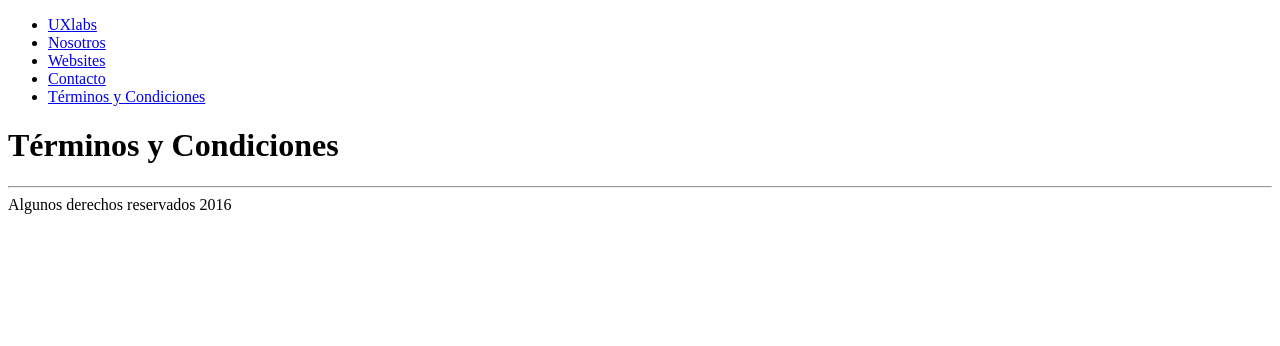
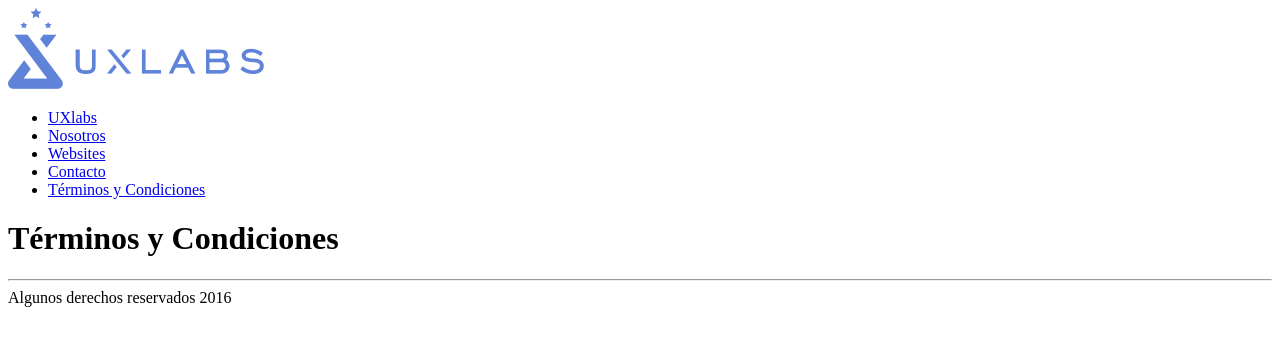
Before and after one commit to alexander-ae/uxlabs.xyz, a Django app: page /legal/ in a window 1280 px wide. Shown: the top 346 px of the page. Run offline with Django 3.2, Linux system fonts and the light colour scheme; data that the repository does not hold is empty.

Commit message:
Logo añadido

```diff
--- a/uxlabs/templates/common/_header.html
+++ b/uxlabs/templates/common/_header.html
@@ -1,4 +1,10 @@
+{% load static %}
 <header>
+    <div class="logo">
+        <a href="{% url 'websites:home' %}">
+            <img src='{% static "img/logo.png" %}' alt="logo uxlabs" width="256">
+        </a>
+    </div>
     <nav>
         <ul>
             <li><a href="{% url 'websites:home' %}">UXlabs</a></li>
--- a/uxlabs/uxlabs/settings.py
+++ b/uxlabs/uxlabs/settings.py
@@ -121,6 +121,10 @@ USE_TZ = True
 # Static files (CSS, JavaScript, Images)
 # https://docs.djangoproject.com/en/1.10/howto/static-files/
 
+STATICFILES_DIRS = [
+    os.path.join(BASE_DIR, 'static'),
+]
+
 STATIC_URL = '/static/'
 
 MEDIA_ROOT = os.path.join(BASE_DIR, 'media')
```
Also changed, not shown: uxlabs/static/img/logo.png (added), uxlabs/static/img/logo.svg (added).
